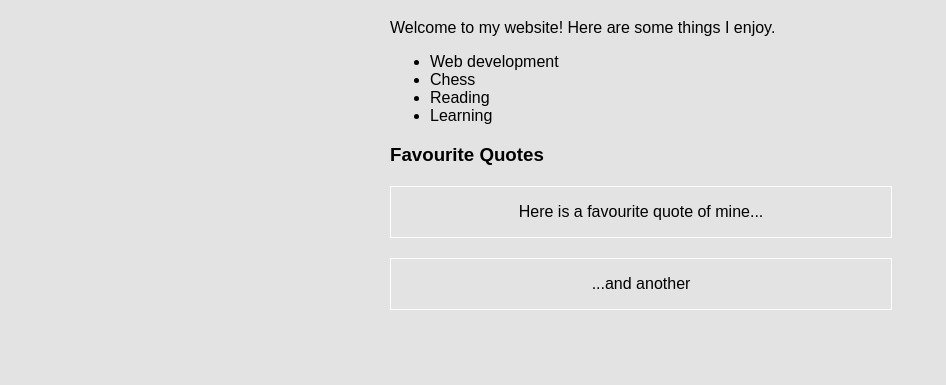
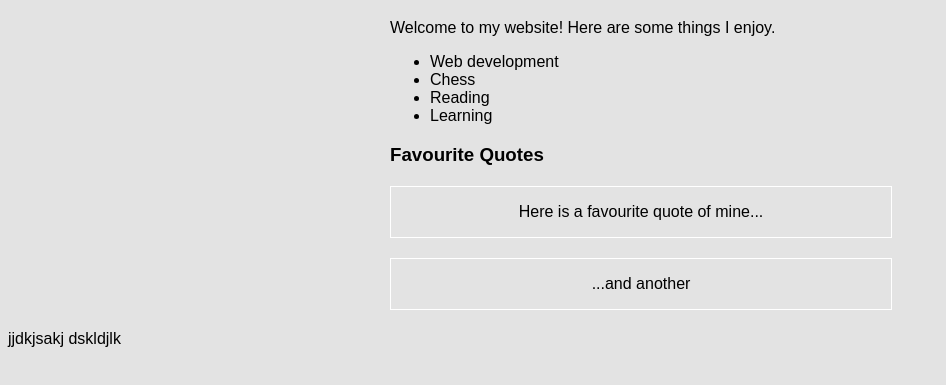
Before and after one commit to NilakshiS/stackroute-first-assignment-htmlcss, a plain HTML site: page index.html in a window 1280 px wide. Shown: the part 61-446 px from the top of the page, without its empty margins (0-946 px from the left). Drawn offline with Linux system fonts and the light colour scheme.

Commit message:
Update index.html

```diff
--- a/index.html
+++ b/index.html
@@ -23,5 +23,7 @@
                 <p>...and another</p>
             </blockquote>
         </div>
+        jjdkjsakj
+        dskldjlk
     </body>
 </html>
```
